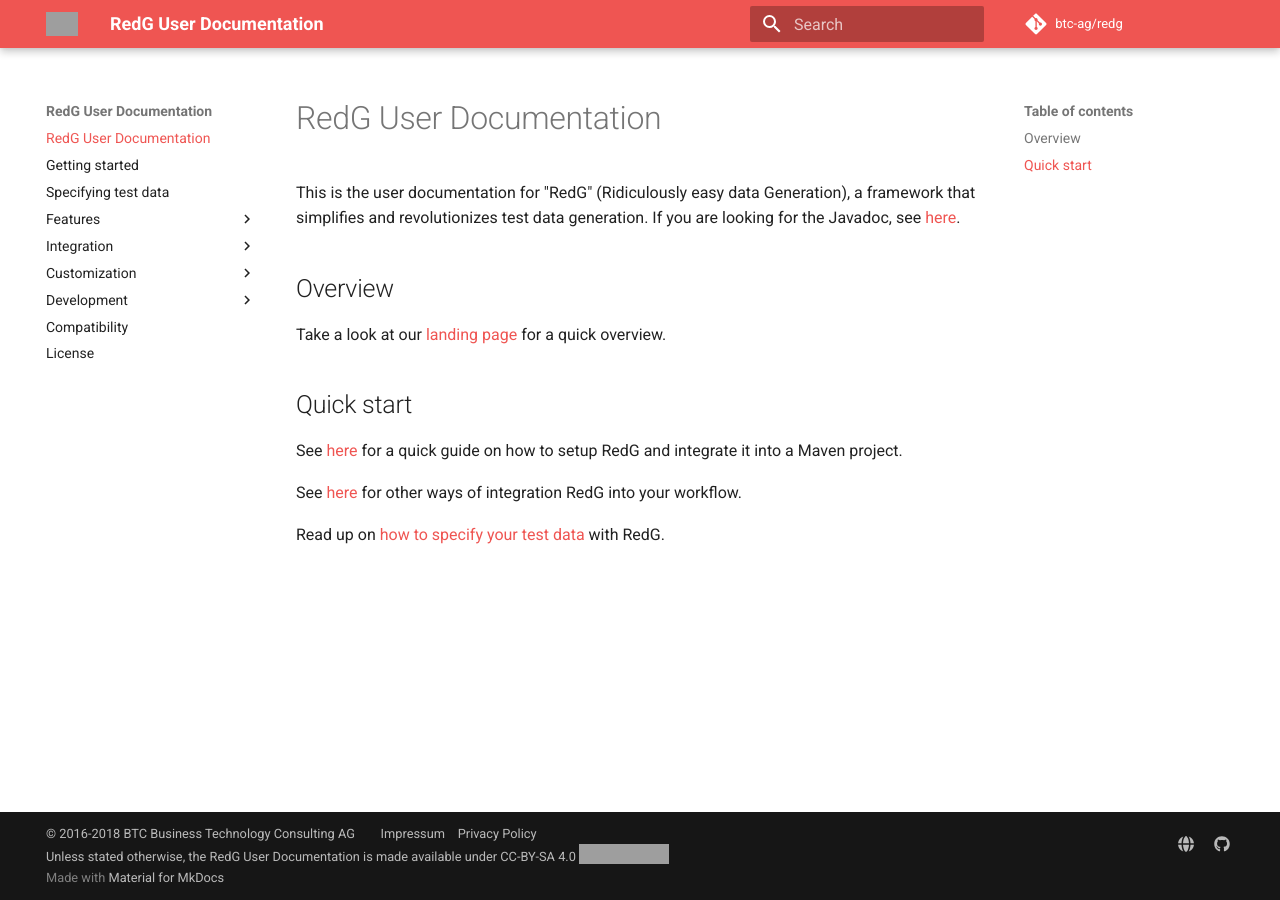
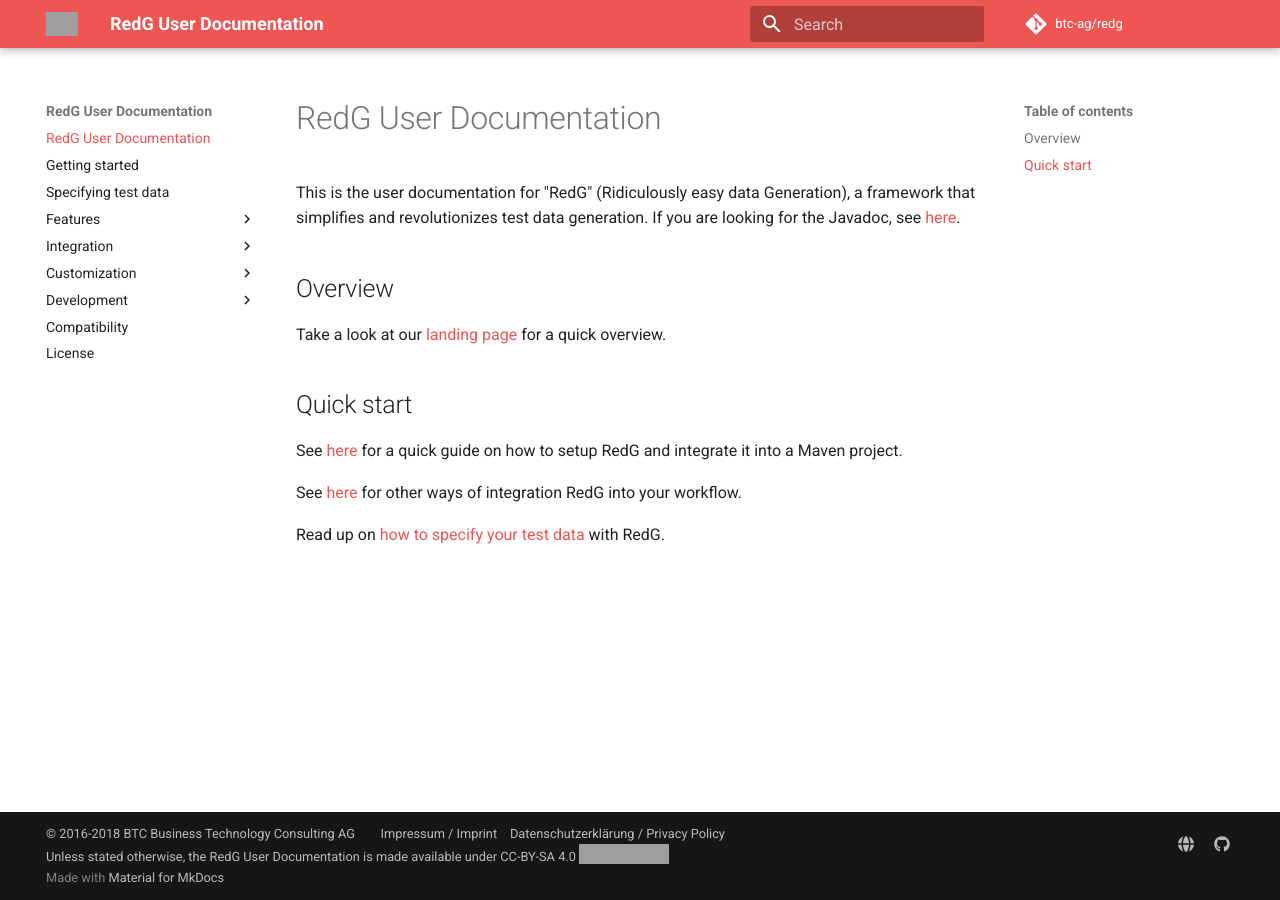
Before and after one commit to yamass/redg-documentation, an MkDocs documentation site: the page built from docs/index.md, in a window 1280 px wide. Built offline with MkDocs 1.6.1 and Material for MkDocs 9.7.7, drawn with Linux system fonts in a browser that asks for light colours; comment, search, counter and statistics services are not loaded; old or Windows-style settings are respelled for this version of MkDocs; grey boxes are pictures that could not be loaded.

Commit message:
Update imprint and privacy links

```diff
--- a/mkdocs.yml
+++ b/mkdocs.yml
@@ -4,7 +4,7 @@
 extra_css: ['css/style.css']
 repo_name: 'btc-ag/redg'
 repo_url: 'https://github.com/btc-ag/redg'
-copyright: '© 2016-2018 <span xmlns:cc="http://creativecommons.org/ns#" property="cc:attributionName">BTC Business Technology Consulting AG</span>&emsp;&emsp;<a href="/redg/about/#imprint">Impressum</a>&emsp;<a href="/redg/about/#privacy-policy">Privacy Policy</a><br/> Unless stated otherwise, the <span xmlns:dct="http://purl.org/dc/terms/" href="http://purl.org/dc/dcmitype/Text" property="dct:title" rel="dct:type">RedG User Documentation</span> is made available under CC-BY-SA 4.0 <a rel="license" href="http://creativecommons.org/licenses/by-sa/4.0/"><img alt="Creative Commons Lizenzvertrag" style="vertical-align:text-bottom" src="https://i.creativecommons.org/l/by-sa/4.0/80x15.png" /></a>'
+copyright: '© 2016-2018 <span xmlns:cc="http://creativecommons.org/ns#" property="cc:attributionName">BTC Business Technology Consulting AG</span>&emsp;&emsp;<a href="https://btc-ag.github.io/imprint.html">Impressum / Imprint</a>&emsp;<a href="https://btc-ag.github.io/privacy.html">Datenschutzerklärung / Privacy Policy</a><br/> Unless stated otherwise, the <span xmlns:dct="http://purl.org/dc/terms/" href="http://purl.org/dc/dcmitype/Text" property="dct:title" rel="dct:type">RedG User Documentation</span> is made available under CC-BY-SA 4.0 <a rel="license" href="http://creativecommons.org/licenses/by-sa/4.0/"><img alt="Creative Commons Lizenzvertrag" style="vertical-align:text-bottom" src="https://i.creativecommons.org/l/by-sa/4.0/80x15.png" /></a>'
 pages:
  - index.md
  - getting_started.md
```
